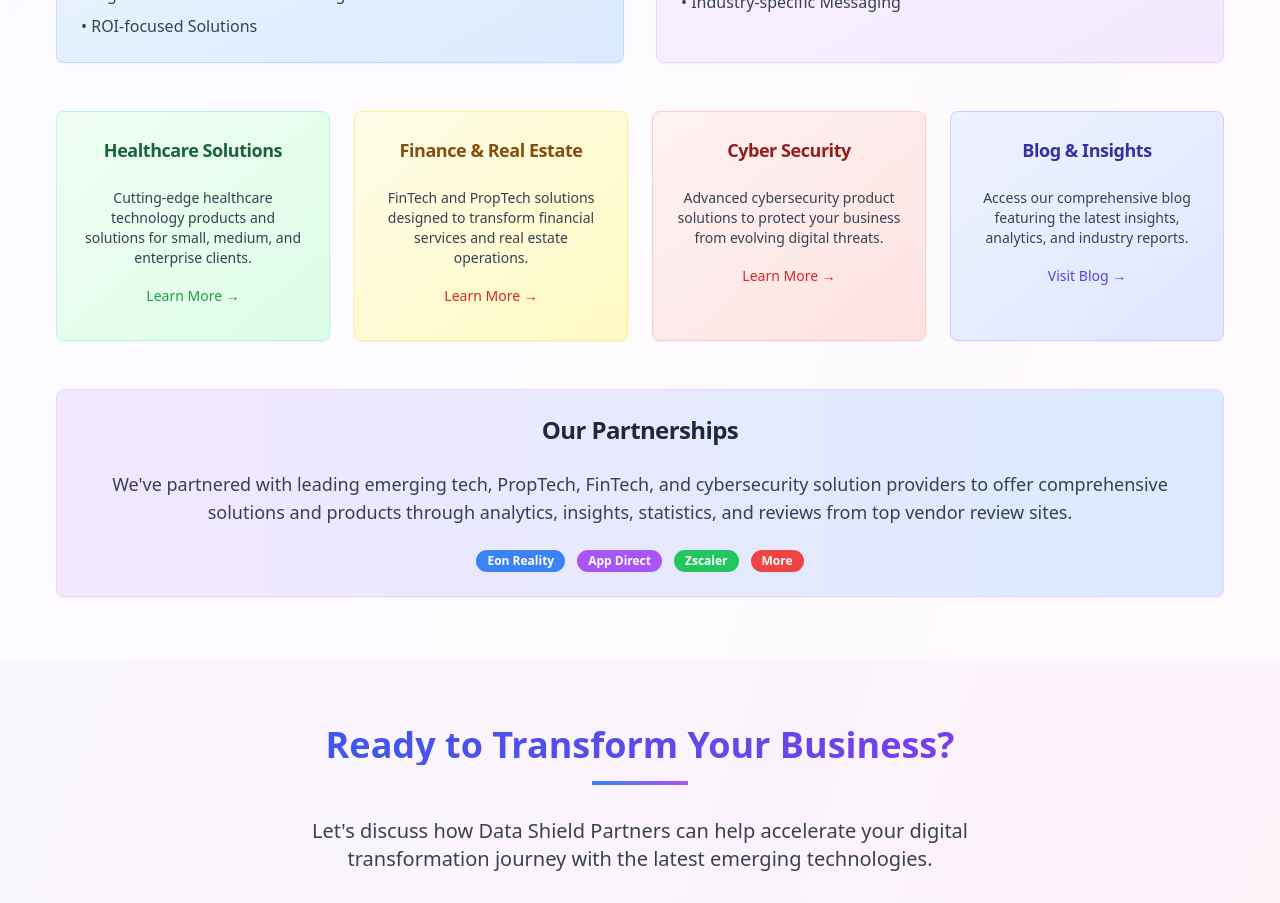
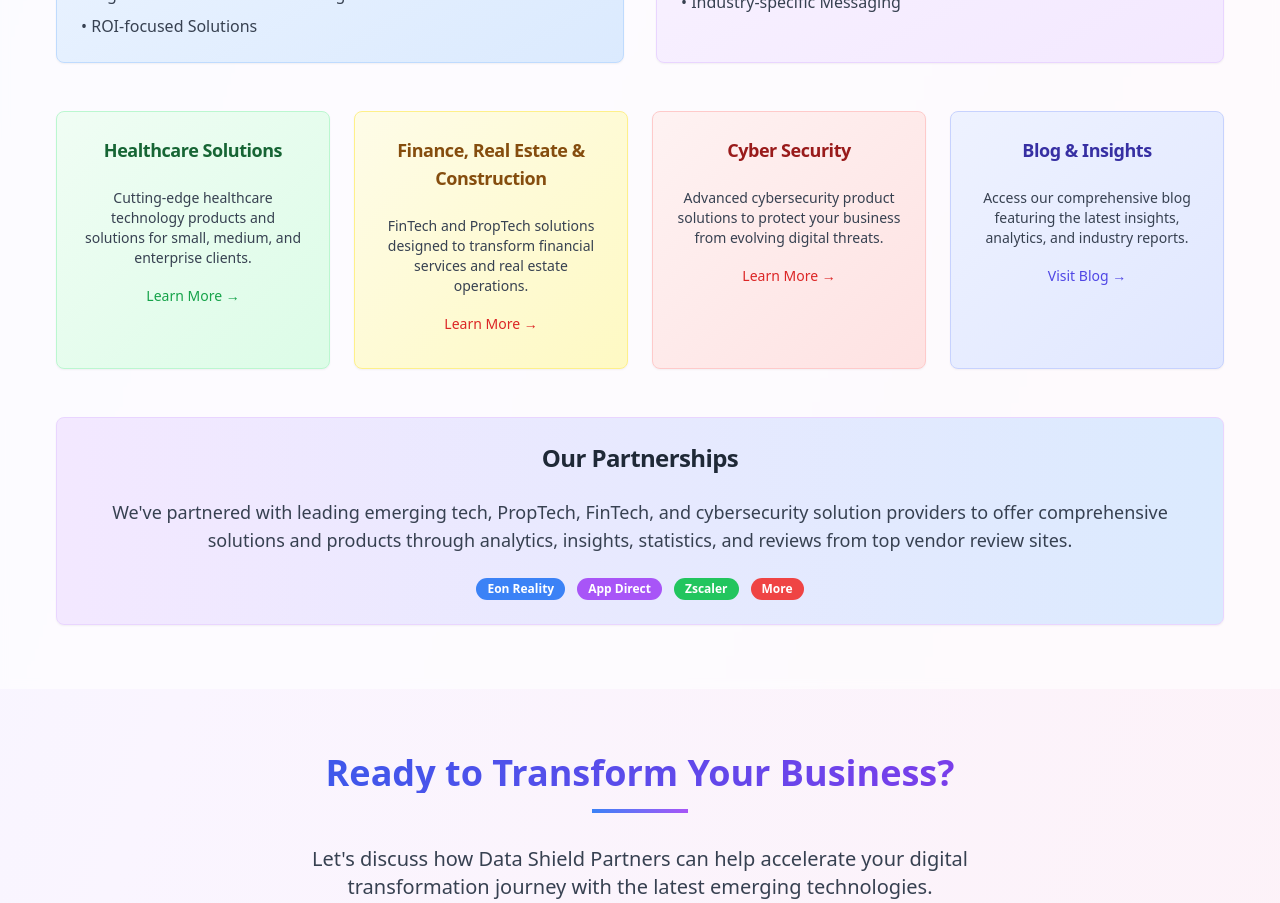
Before and after one commit to Abel7888/data-shield-partners-hub, a React (Vite) app: page / in a window 1280 px wide. Shown: the part 2540-3443 px from the top of the page. Built offline with nearby package versions, Linux system fonts and the light colour scheme.

Commit message:
Update Index.tsx

```diff
--- a/src/pages/Index.tsx
+++ b/src/pages/Index.tsx
@@ -215,7 +215,7 @@ const Index = () => {
 
             <Card className="bg-gradient-to-br from-yellow-50 to-yellow-100 border-yellow-200 text-center hover:shadow-lg transition-shadow">
               <CardHeader>
-                <CardTitle className="text-lg text-yellow-800">Finance & Real Estate</CardTitle>
+                <CardTitle className="text-lg text-yellow-800">Finance, Real Estate & Construction</CardTitle>
               </CardHeader>
               <CardContent>
                 <p className="text-sm text-gray-700">
```
